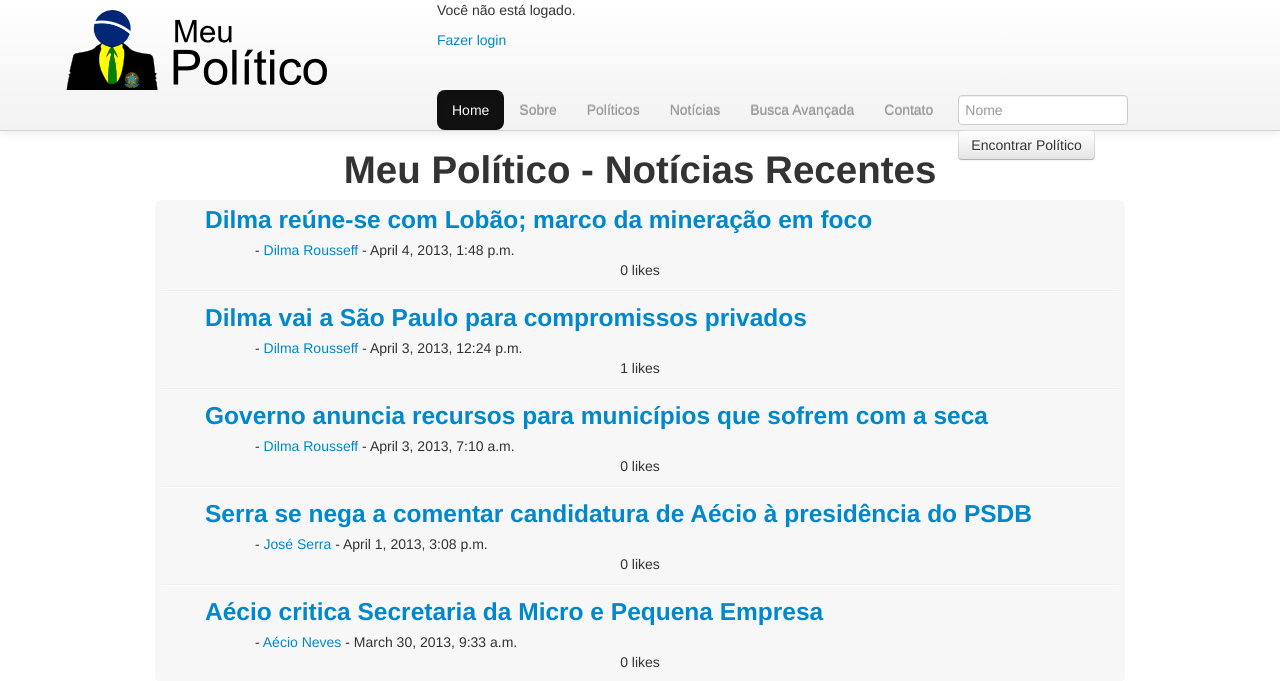
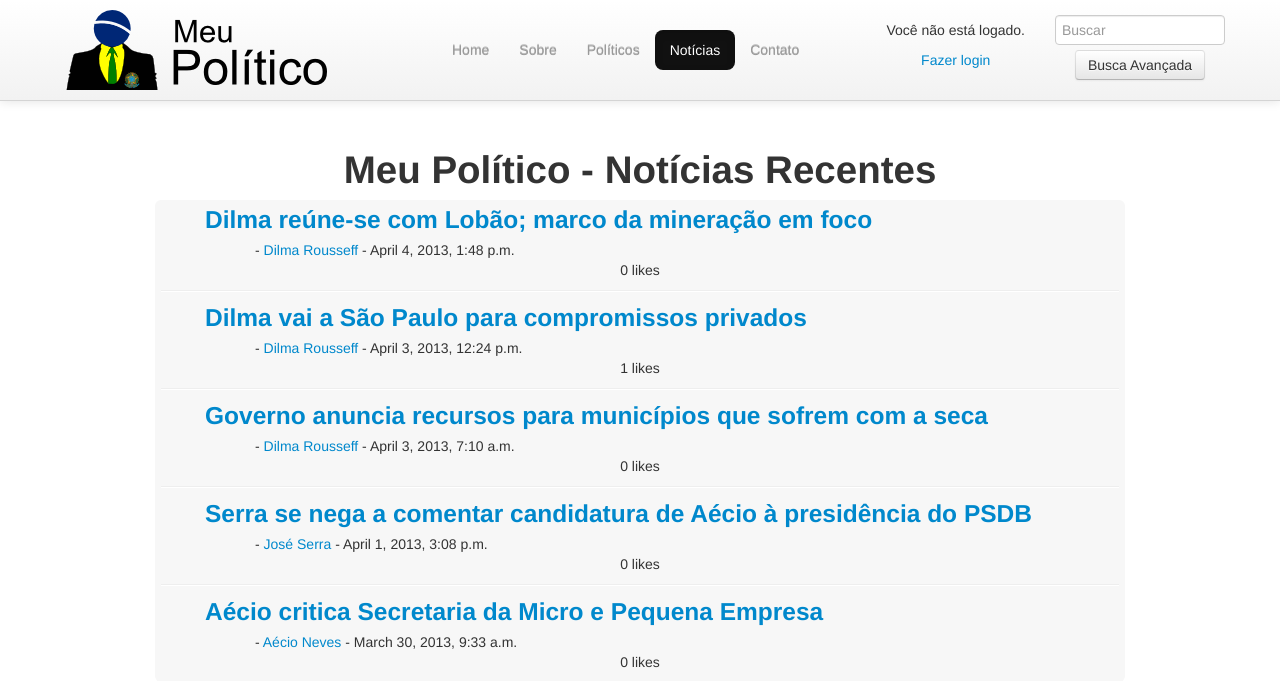
Before and after one commit to thalesmello/meupolitico, a Django app: page /news/ in a window 1280 px wide. Shown: the top 681 px of the page. Run offline with Django 3.2, Linux system fonts and the light colour scheme; data comes from the database, SQL or seed files in the repository; parts of the project's set-up code (start-up, migrations or seed data) failed here and were passed over; some libraries are stand-ins or nearby versions.

Commit message:
arrumando o topo da pagina

```diff
--- a/politicians/static/politicians/css/custom.css
+++ b/politicians/static/politicians/css/custom.css
@@ -69,3 +69,27 @@ hr.news{
 #news_body{
 	margin:10px;
 }
+.nav-collapse.collapse{
+	padding-top: 0
+}
+div #busca{
+	padding-top: 10px;
+	display:inline-block;
+	float:right;
+	width: auto;
+	text-align: center;
+}
+div #login_header{
+	padding-right: 30px;
+	padding-top: 20px;
+	display:inline-block;
+	float:right;
+	width: auto;
+	text-align: center;
+}
+#top_buttons{
+	padding-top: 30px;
+}
+div #login_page{
+	text-align: center;
+}
--- a/politicians/templates/politicians/base.html
+++ b/politicians/templates/politicians/base.html
@@ -30,7 +30,7 @@
                 </button>
 
                 <a href="/"><img id="logo" src="{% static 'politicians/images/logo.png' %}" alt="Meu Político"></a>
-
+<!--
                 {% if request.session.username != none %}
                     <p> Bem vindo, {{request.session.username}} </p>
                     <p id="top_logout"><a href="{% url 'logout' %}">Fazer logout</a></p>
@@ -38,14 +38,14 @@
                     <p> Você não está logado. </p>
                     <p id="top_login"><a href="{% url 'login' %}">Fazer login</a></p>
                 {% endif %}
-
+ -->
                 <div class="nav-collapse collapse">
-                    <ul class="nav">
+                    <ul class="nav" id="top_buttons">
                         <li id="top_home"><a href="{% url 'home' %}">Home</a></li>
                         <li id="top_sobre"><a href="{% url 'home' %}">Sobre</a></li>
                         <li id="top_politicos"><a href="{% url 'politicians' %}">Políticos</a></li>
                         <li id="top_noticias"><a href="{% url 'news' %}">Notícias</a></li>
-                        <li id="top_busca"><a href="{% url 'news_search' %}">Busca Avançada</a></li>
+                        <!-- <li id="top_busca"><a href="{% url 'news_search' %}">Busca Avançada</a></li> -->
                         <li id="top_contato"><a href="{% url 'home' %}">Contato</a></li>
                         <!-- <li class="dropdown">
                         <a href="#" class="dropdown-toggle" data-toggle="dropdown">Dropdown <b class="caret"></b></a>
@@ -63,6 +63,7 @@
 
                     {% include 'politicians/search_form.html' with class="navbar-form pull-right" %}
 
+                    {% include 'politicians/login_header.html' with class="navbar-form pull-right" %}
                 </div> <!--/.nav-collapse -->
             </div>
         </div>
@@ -93,15 +94,11 @@
     <script src="{% static 'politicians/js/bootstrap-collapse.js' %}"></script>
     <script src="{% static 'politicians/js/bootstrap-carousel.js' %}"></script>
     <script src="{% static 'politicians/js/bootstrap-typeahead.js' %}"></script>
-    <script src="{% static 'politicians/js/custom.js' %}"></script>
 
     {% block page_js %}
-        <script type="text/javascript">
-            $(document).ready(function(){
-                $('#top_home').addClass('active');
-            });
-        </script>
     {% endblock %}
+
+    <script src="{% static 'politicians/js/custom.js' %}"></script>
 
 </body>
 </html>
--- a/politicians/templates/politicians/login.html
+++ b/politicians/templates/politicians/login.html
@@ -3,7 +3,9 @@
 {% block title %}Meu Político{% endblock %}
 
 {% block content %}
+	<div id="login_page">
     {% include "politicians/login_form.html" %}
 
     {% include "politicians/signup_form.html" %}
+	</div>
 {% endblock %}
--- /dev/null
+++ b/politicians/templates/politicians/login_header.html
@@ -0,0 +1,9 @@
+<div id="login_header">
+				{% if request.session.username != none %}
+                    <p> Bem vindo, {{request.session.username}} </p>
+                    <p id="top_logout"><a href="{% url 'logout' %}">Fazer logout</a></p>
+                {% else %}
+                    <p> Você não está logado. </p>
+                    <p id="top_login"><a href="{% url 'login' %}">Fazer login</a></p>
+                {% endif %}
+</div>
--- a/politicians/templates/politicians/news.html
+++ b/politicians/templates/politicians/news.html
@@ -45,3 +45,11 @@
 {% endif %}
 
 {% endblock %}
+
+{% block page_js %}
+    <script type="text/javascript">
+        $(document).ready(function(){
+            $('#top_noticias').addClass('active');
+        });
+    </script>
+{% endblock %}
--- a/politicians/templates/politicians/search_form.html
+++ b/politicians/templates/politicians/search_form.html
@@ -1,5 +1,9 @@
+<div id="busca">
 <form class={{ class|default:"form" }} action={% url 'search_results' %} method={{ method|default:"post" }}>
     {% csrf_token %}
-    <input id="search_text" class="span2" type="text" name="name" placeholder={{ input|default:"Nome" }} />
-    <button class="btn" type="submit">{{ button|default:"Encontrar Político" }}</button>
+    <input id="search_text" class="span2" type="text" name="name" placeholder={{ input|default:"Buscar Político" }} />
 </form>
+<form class={{ class|default:"form" }} action={% url 'news_search' %}>
+    <button class="btn" type="submit">{{ button|default:"Busca Avançada" }}</button>
+</form>
+</div>
--- /dev/null
+++ b/requirements.txt
@@ -0,0 +1,4 @@
+Django==1.5
+dj-database-url==0.2.1
+django-facebook==5.0.12
+virtualenv==1.9.1
```
Also changed, not shown: politicians/templates/politicians/home.html (+8 -0 lines), politicians/templates/politicians/politicians.html (+8 -0 lines).
